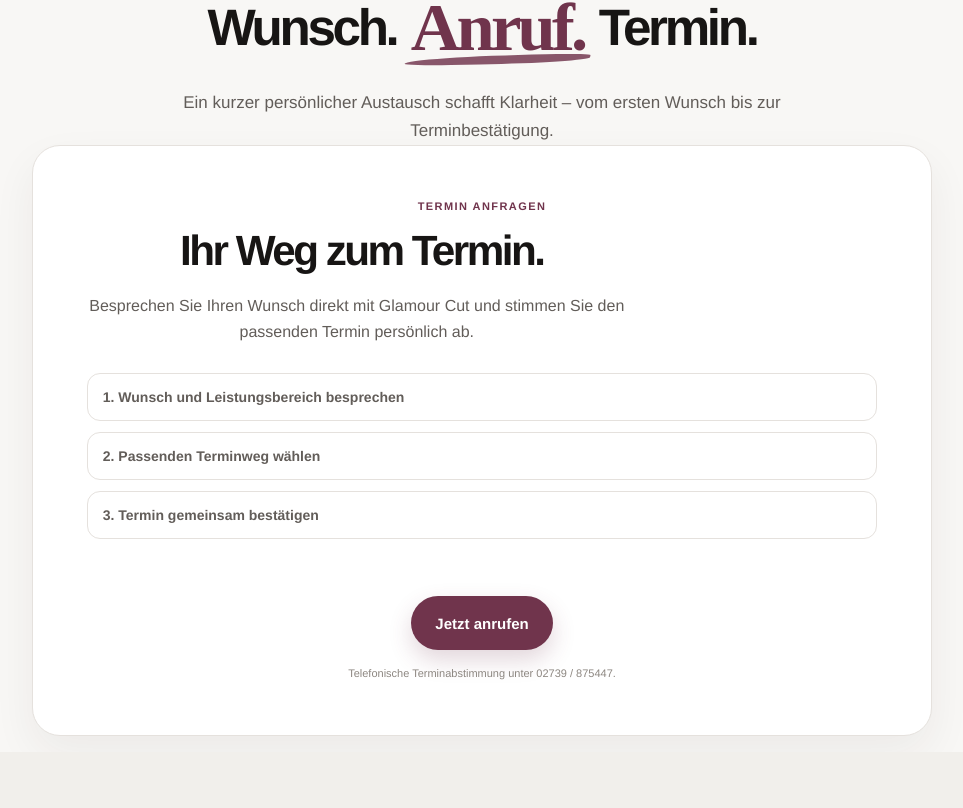
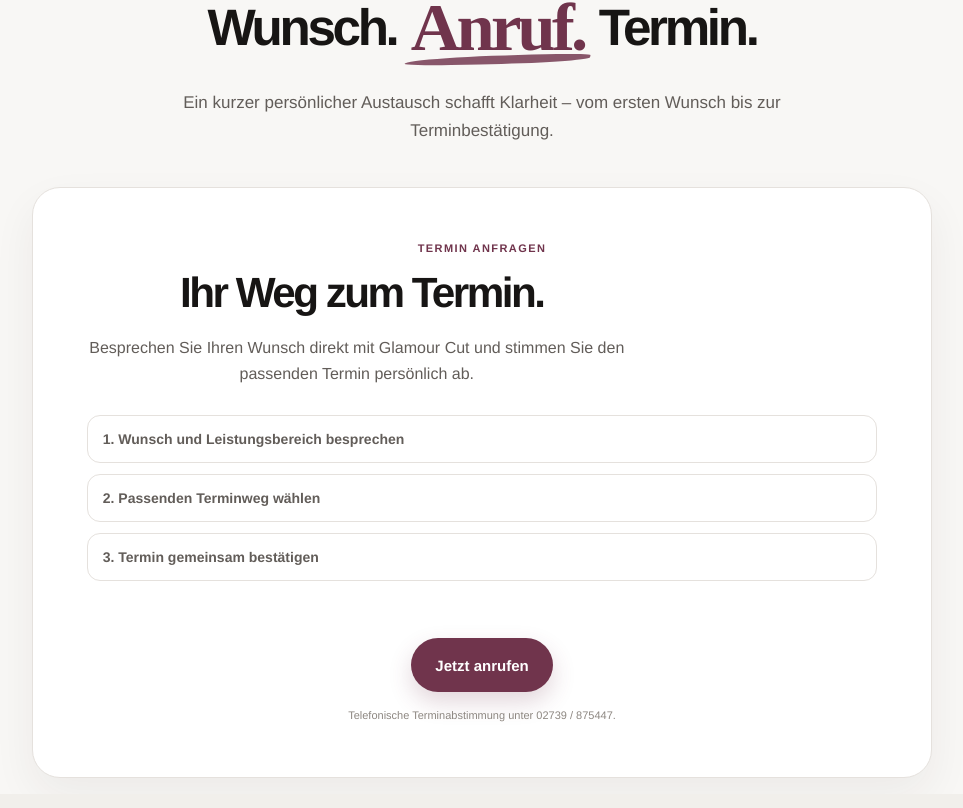
Before and after one commit to denniklose/glamour-cut-wilden, a Next.js app: page /termin-buchen in a window 1280 px wide. Shown: the part 672-1480 px from the top of the page, without its empty margins (158-1121 px from the left). Built offline with nearby package versions, Linux system fonts and the light colour scheme.

Commit message:
Increase booking section spacing

```diff
--- a/app/globals.css
+++ b/app/globals.css
@@ -2259,6 +2259,10 @@ a {
   display: block;
 }
 
+.booking-page-intro > .booking-overview {
+  margin-top: 42px;
+}
+
 .booking-page-intro > p:not(.section-kicker) {
   margin-right: auto;
   margin-left: auto;
```
